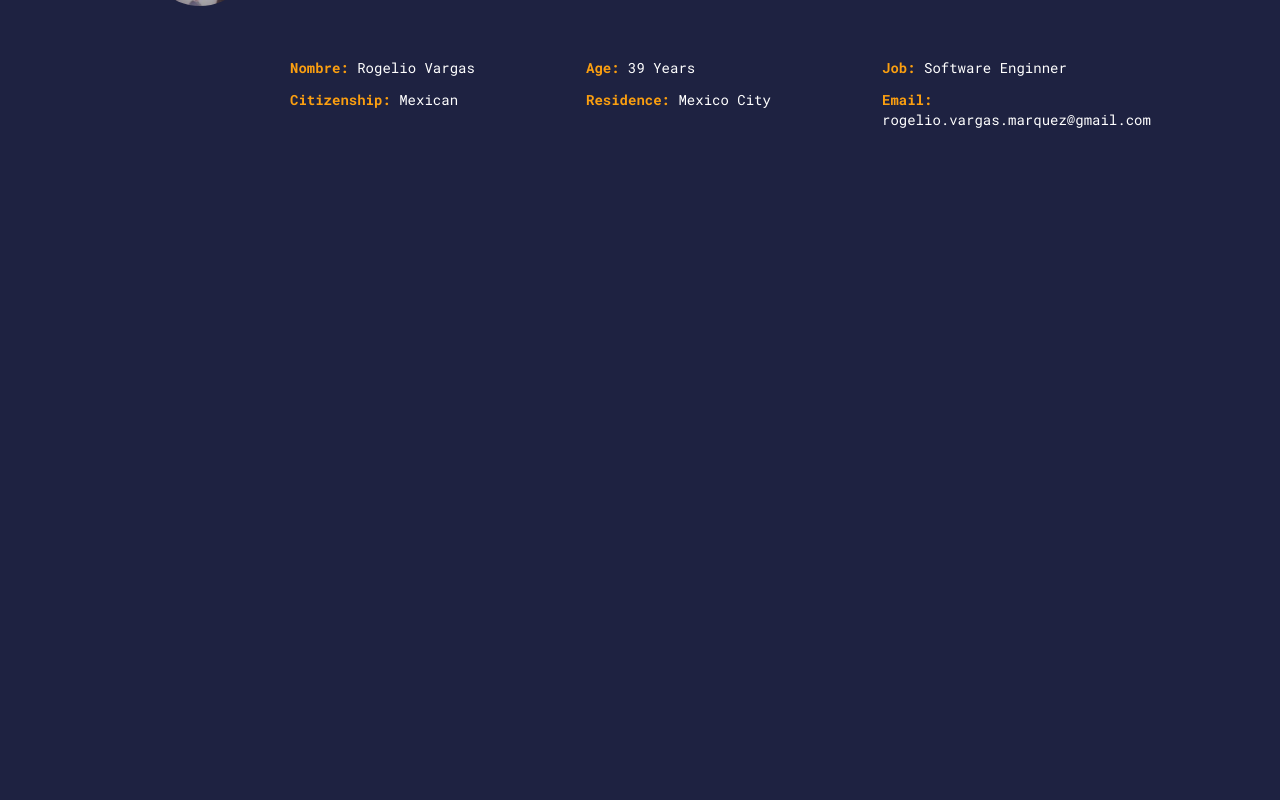
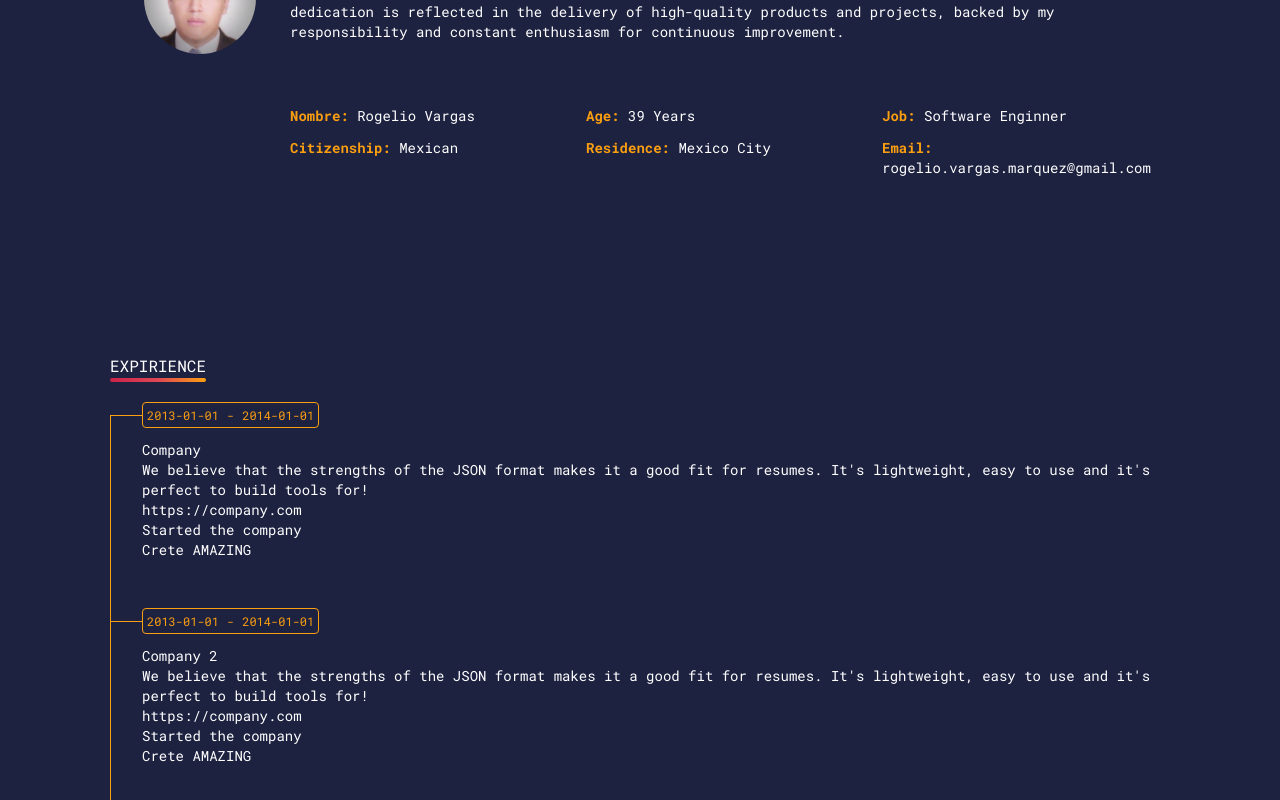
Before and after one commit to ShimonureYue/rogeliovargas-tailwind, a Next.js app: page /en in a window 1280 px wide. Shown: the part 876-1676 px from the top of the page. Before the commit the page ends 1468 px from the top, so only its background shows below. Built offline with nearby package versions, Linux system fonts and the light colour scheme.

Commit message:
fix(expirience): wip work items expirience

```diff
--- a/messages/en.json
+++ b/messages/en.json
@@ -21,7 +21,9 @@
       "country": "Country: ",
       "citizenship": "Citizenship: ",
       "region": "Residence: "
-    }
+    },
+    "aboutMe": "About Me",
+    "work": "Expirience"
   },
   "basics": {
     "name": "Rogelio Vargas",
@@ -53,5 +55,26 @@
         "url": "https://github.com/ShimonureYue"
       }
     ]
+  },
+  "work": {
+    "total": "2",
+    "0": {
+      "name": "Company",
+      "position": "President",
+      "url": "https://company.com",
+      "startDate": "2013-01-01",
+      "endDate": "2014-01-01",
+      "summary": "We believe that the strengths of the JSON format makes it a good fit for resumes. It's lightweight, easy to use and it's perfect to build tools for!",
+      "highlights": "Started the company, Crete AMAZING"
+    },
+    "1": {
+      "name": "Company 2",
+      "position": "President",
+      "url": "https://company.com",
+      "startDate": "2013-01-01",
+      "endDate": "2014-01-01",
+      "summary": "We believe that the strengths of the JSON format makes it a good fit for resumes. It's lightweight, easy to use and it's perfect to build tools for!",
+      "highlights": "Started the company, Crete AMAZING"
+    }
   }
 }
--- a/src/app/[locale]/page.jsx
+++ b/src/app/[locale]/page.jsx
@@ -8,11 +8,27 @@ import { PageLayout } from '@/components/PageLayout';
 import { GlitchTitle } from '@/components/GlitchTitle';
 import { SectionFullHeight } from '@/components/SectionFullHeight';
 import { TypingText } from '@/components/TypingText';
+import { TextUnderline } from '@/components/TextUnderline';
 
 export default function LocalePage({ params: { locale } }) {
   const t = useTranslations('LocalePage');
   const basics = useTranslations('basics');
   const basicsLabels = useTranslations('Basics');
+  const work = useTranslations('work');
+
+  const totalItems = parseInt(work('total'), 10);
+  const workItems = [];
+  for (var i = 0; i < totalItems; i++) {
+    workItems.push({
+      name: work(`${i.toString()}.name`),
+      position: work(`${i.toString()}.position`),
+      url: work(`${i.toString()}.url`),
+      startDate: work(`${i.toString()}.startDate`),
+      endDate: work(`${i.toString()}.endDate`),
+      summary: work(`${i.toString()}.summary`),
+      highlights: work(`${i.toString()}.highlights`).split(','),
+    });
+  }
   const mouseRef = useRef(null);
   const aboutRef = useRef(null);
   const portfolioRef = useRef(null);
@@ -77,6 +93,9 @@ export default function LocalePage({ params: { locale } }) {
           ref={aboutRef}
           className='pt-0 pb-36 px-2  md:px-20'
         >
+          <div className='flex justify-center md:justify-start'>
+            <TextUnderline>{basicsLabels('aboutMe')}</TextUnderline>
+          </div>
           <div className='grid grid-cols-1 md:grid-cols-[180px_minmax(0,_1fr)]'>
             <div className='flex mb-3 md:mb-0 w-full justify-center'>
               <div className='relative w-12 h-12 md:w-20 md:h-20 lg:w-28 lg:h-28 w'>
@@ -133,6 +152,34 @@ export default function LocalePage({ params: { locale } }) {
                 </ul>
               </div>
             </div>
+          </div>
+        </section>
+        {/** Expirience */}
+        <section id='expirience' className='pt-0 pb-36 px-2  md:px-20'>
+          <div className='flex justify-center md:justify-start'>
+            <TextUnderline>{basicsLabels('work')}</TextUnderline>
+          </div>
+          <div className='text-white text-sm'>
+            {workItems.map((workItem, key) => (
+              <div
+                key={`work-item-${key}`}
+                className='pl-8 pb-12 relative before:content-[" "] before:absolute before:w-px before:h-full before:bg-orange-light before:left-0 before:top-[13px]'
+              >
+                <div className='flex rounded text-xs gap-2 border border-solid border-orange-light text-orange-light p-1 w-fit relative mb-3 before:absolute before:content-[" "] before:w-8 before:h-px before:bg-orange-light before:top-[50%] before:left-[-32px]'>
+                  <div key={`work-item-startDate-${key}`}>
+                    {workItem.startDate}
+                  </div>
+                  -
+                  <div key={`work-item-endDate-${key}`}>{workItem.endDate}</div>
+                </div>
+                <div key={`work-item-name-${key}`}>{workItem.name}</div>
+                <div key={`work-item-summary-${key}`}>{workItem.summary}</div>
+                <div key={`work-item-url-${key}`}>{workItem.url}</div>
+                {workItem.highlights.map((highlight, keyH) => (
+                  <div key={`work-highlights-${key}-${keyH}`}>{highlight}</div>
+                ))}
+              </div>
+            ))}
           </div>
         </section>
         <div className='h-12 md:h-64'></div>
--- /dev/null
+++ b/src/components/TextUnderline/TextUnderline.jsx
@@ -0,0 +1,10 @@
+'use client';
+
+export default function TextUnderline({ children }) {
+  return (
+    <div className='relative inline-block mb-6'>
+      <span className='text-white uppercase'>{children}</span>
+      <span className='absolute -bottom-1 left-0 w-full h-1 bg-gradient-to-r from-red-dark via-red-light to-orange-light rounded-full'></span>
+    </div>
+  );
+}
--- /dev/null
+++ b/src/components/TextUnderline/index.js
@@ -0,0 +1 @@
+export { default as TextUnderline } from './TextUnderline';
```
Also changed, not shown: 1 other file (tests, documents, lock files or other folders).
